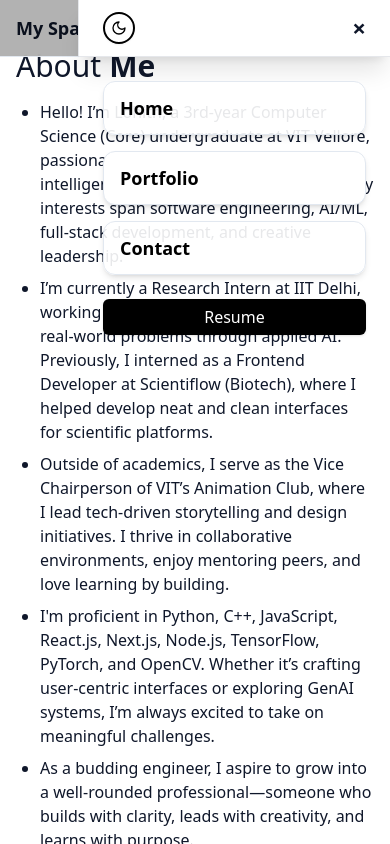
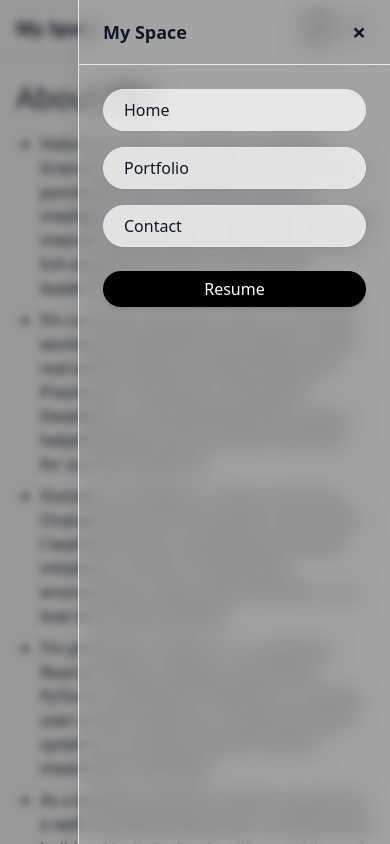
Before and after one commit to Lohithnath2910/Portfolio, a React (Vite) app: page /portfolio in a window 390 px wide. Both pictures are taken after a click on the button "Toggle menu". Shown: the top 844 px of the page. Built offline with nearby package versions, Linux system fonts and the light colour scheme.

Commit message:
Improve mobile menu: clearer pill backgrounds, better hover, and visual clarity

```diff
--- a/src/components/Header.tsx
+++ b/src/components/Header.tsx
@@ -9,7 +9,17 @@ export const Header: React.FC = () => {
   const [isMobileMenuOpen, setIsMobileMenuOpen] = useState(false);
 
   return (
-    <header className="fixed top-0 left-0 w-full z-50 bg-background/90 dark:bg-background/90 backdrop-blur-md border-b border-border dark:border-border">
+    <>
+      {/* Fullscreen Overlay */}
+      <div
+        className={`fixed inset-0 z-50 bg-black/40 backdrop-blur-sm transition-opacity duration-300 md:hidden ${
+          isMobileMenuOpen ? 'opacity-100 pointer-events-auto visible' : 'opacity-0 pointer-events-none invisible'
+        }`}
+        onClick={() => setIsMobileMenuOpen(false)}
+        aria-hidden={!isMobileMenuOpen}
+      />
+
+      <header className="fixed top-0 left-0 w-full z-40 bg-background/90 dark:bg-background/90 backdrop-blur-md border-b border-border dark:border-border">
         <div className="container mx-auto px-4 sm:px-6 lg:px-8 max-w-7xl">
           <div className="flex items-center justify-between h-14 sm:h-16">
             {/* Logo */}
@@ -19,7 +29,7 @@ export const Header: React.FC = () => {
               </span>
             </Link>
 
-          {/* Desktop Navigation */}
+            {/* Desktop Nav */}
             <nav className="hidden md:flex items-center gap-6 lg:gap-8">
               {siteConfig.navigation.map((item) => (
                 <Link
@@ -39,7 +49,7 @@ export const Header: React.FC = () => {
             {/* Desktop Actions */}
             <div className="hidden md:flex items-center gap-3 lg:gap-4">
               <ThemeToggle />
-            <a href="/Anti_CV.pdf" download className="contents">
+              <a href="/Resume.pdf" download className="contents">
                 <Button className="bg-black dark:bg-white text-white dark:text-black hover:bg-gray-800 dark:hover:bg-gray-200 text-sm lg:text-base px-4 lg:px-6">
                   <span>Resume</span>
                 </Button>
@@ -74,25 +84,24 @@ export const Header: React.FC = () => {
             </div>
           </div>
         </div>
+      </header>
 
-      {/* Slide-in Mobile Menu (only on mobile) */}
-      {/* Mobile menu with slide-in/out animation and max width to avoid logo overlap */}
+      {/* Slide-in Mobile Menu */}
       <div
-        className={`fixed inset-0 z-50 md:hidden transition-all duration-300 ${isMobileMenuOpen ? 'visible' : 'invisible'}`}
-        aria-hidden={!isMobileMenuOpen}
+        className={`fixed top-0 right-0 h-full w-[80vw] max-w-[320px] z-50 flex flex-col transition-transform duration-300 md:hidden
+          ${isMobileMenuOpen ? 'translate-x-0 animate-fade-glow' : 'translate-x-full'}
+          bg-white/10 dark:bg-white/5 backdrop-blur-md border-l border-border dark:border-white/20 shadow-xl
+        `}
       >
-        {/* Overlay */}
-        <div
-          className={`fixed inset-0 z-40 bg-black/30 dark:bg-black/50 transition-opacity duration-300 ${isMobileMenuOpen ? 'opacity-100 pointer-events-auto' : 'opacity-0 pointer-events-none'}`}
+        {/* Menu Header */}
+        <div className="flex items-center justify-between px-6 py-4 border-b border-border dark:border-white/20">
+          <Link
+            to="/"
+            className="text-lg font-bold text-foreground dark:text-white"
             onClick={() => setIsMobileMenuOpen(false)}
-        />
-        {/* Slide-in Menu */}
-        <div
-          className={`fixed top-0 right-0 z-50 h-full w-[80vw] max-w-[320px] bg-white dark:bg-gray-900 shadow-xl border-l border-gray-200 dark:border-gray-800 flex flex-col transition-transform duration-300 ${isMobileMenuOpen ? 'translate-x-0' : 'translate-x-full'}`}
           >
-          {/* Slide-in Header */}
-          <div className="flex items-center justify-between px-6 py-3 border-b border-gray-200 dark:border-gray-700">
-            <ThemeToggle />
+            My Space
+          </Link>
           <button
             aria-label="Close menu"
             onClick={() => setIsMobileMenuOpen(false)}
@@ -101,32 +110,33 @@ export const Header: React.FC = () => {
             &times;
           </button>
         </div>
-          {/* Navigation */}
+
+        {/* Mobile Nav */}
         <nav className="flex flex-col gap-4 px-6 py-6">
           {siteConfig.navigation.map((item) => (
             <Link
               key={item.href}
               to={item.href}
               onClick={() => setIsMobileMenuOpen(false)}
-                className={`text-lg font-semibold py-3 px-4 rounded-xl shadow-md border transition-all
-                  ${
-                    location.pathname === item.href
-                      ? 'bg-white text-black dark:bg-gray-900 dark:text-white'
-                      : 'bg-white/90 text-black dark:bg-gray-800/90 dark:text-white'
-                  }
-                  hover:bg-gray-100 dark:hover:bg-gray-700`}
+              className={`
+                text-base font-medium text-foreground dark:text-white
+                px-5 py-2 rounded-full border border-border dark:border-white/20 shadow-sm
+                bg-white/70 dark:bg-white/20 backdrop-blur-sm
+                hover:bg-white/90 dark:hover:bg-white/40 hover:shadow-md
+                transition-all duration-200
+              `}
             >
               {item.label}
             </Link>
           ))}
-            <a href="/Anti_CV.pdf" download className="contents">
-              <Button className="bg-black dark:bg-white text-white dark:text-black hover:bg-gray-800 dark:hover:bg-gray-200 w-full mt-2 text-base">
-                <span>Resume</span>
+
+          <a href="/Resume.pdf" download>
+            <Button className="w-full mt-2 rounded-full bg-black dark:bg-white text-white dark:text-black hover:bg-gray-800 dark:hover:bg-gray-300 text-base shadow-md">
+              Resume
             </Button>
           </a>
         </nav>
       </div>
-      </div>
-    </header>
+    </>
   );
 };
--- a/src/pages/Portfolio.tsx
+++ b/src/pages/Portfolio.tsx
@@ -16,7 +16,7 @@ export const Portfolio: React.FC = () => {
   return (
     <div className="min-h-screen bg-white dark:bg-gray-900 text-foreground dark:text-foreground">
       {/* About Me Section */}
-      <section className="container mx-auto px-4 sm:px-6 lg:px-8 py-12 sm:py-16 lg:py-20 max-w-7xl">
+      <section className="container mx-auto px-4 sm:px-6 lg:px-8 py-12 sm:py-16 lg:py-20 max-w-7xl pt-20 sm:pt-16">
         <div className="grid lg:grid-cols-2 gap-8 sm:gap-12 items-center">
           <div className="order-2 lg:order-1 flex justify-center">
             {/* Developer SVG illustration */}
--- a/tailwind.config.js
+++ b/tailwind.config.js
@@ -93,10 +93,30 @@ module.exports = {
           from: { height: "var(--radix-accordion-content-height)" },
           to: { height: "0" },
         },
+        fadeGlow: {
+          "0%": {
+            opacity: "0",
+            transform: "translateX(40px) scale(0.98)",
+          },
+          "100%": {
+            opacity: "1",
+            transform: "translateX(0) scale(1)",
+          },
+        },
+        glowOnHover: {
+          "0%": {
+            boxShadow: "0 0 0 rgba(255,255,255,0)",
+          },
+          "100%": {
+            boxShadow: "0 0 12px rgba(255,255,255,0.1)",
+          },
+        },
       },
       animation: {
         "accordion-down": "accordion-down 0.2s ease-out",
         "accordion-up": "accordion-up 0.2s ease-out",
+        fadeGlow: "fadeGlow 0.4s ease-out",
+        glowOnHover: "glowOnHover 0.3s ease-in-out forwards",
       },
     },
     container: { center: true, padding: "2rem", screens: { "2xl": "1400px" } },
```
Also changed, not shown: 2 other files (tests, documents, lock files or other folders). Lines whose indentation alone changed are shown as unchanged.
